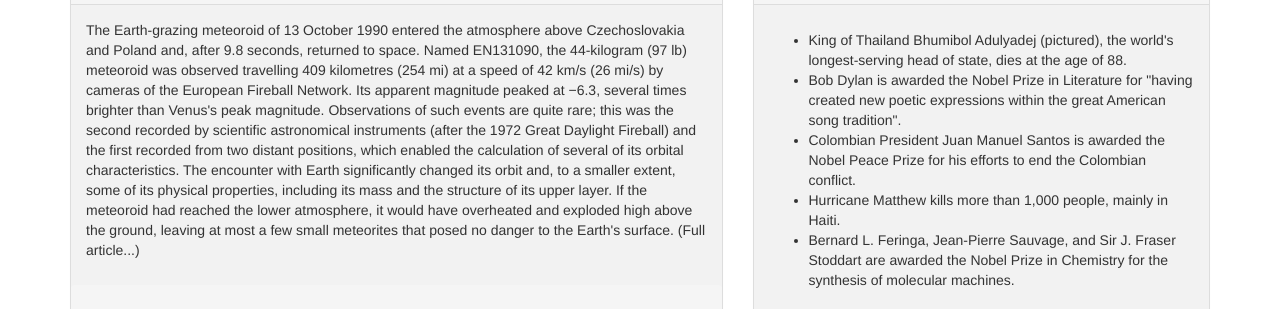
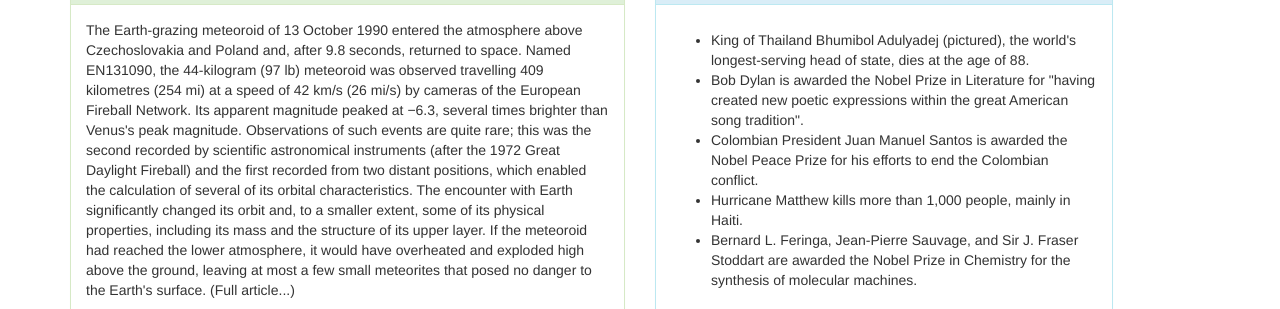
Before and after one commit to bryantwang1/wikipedia-rebuild, a plain HTML site: page index.html in a window 1280 px wide. Shown: the part 212-521 px from the top of the page. Drawn offline with Linux system fonts and the light colour scheme.

Commit message:
Put all content into single row

```diff
--- a/css/styles.css
+++ b/css/styles.css
@@ -26,3 +26,11 @@ a {
   float:right;
   margin-top: 10px;
 }
+
+.panel-success {
+
+}
+
+.panel-info {
+
+}
--- a/index.html
+++ b/index.html
@@ -9,6 +9,9 @@
     <div class="container">
 
 <!-- content below this line -->
+    <div class="row">
+
+<!-- header below this line -->
       <div class="panel panel-default">
         <div class="panel-body">
           <div class="header">
@@ -34,12 +37,12 @@
           </ul>
         </div>
       </div>
+<!-- header above this line -->
 
 
-      <div class="row">
 
-        <div class="col-md-7">
-          <div class="panel panel-default">
+        <div class="col-md-6">
+          <div class="panel panel-success">
             <div class="panel-heading">
               <h2>From today's featured article</h2>
             </div>
@@ -66,7 +69,7 @@
         </div>
 
         <div class="col-md-5">
-          <div class="panel panel-default">
+          <div class="panel panel-info">
             <div class="panel-heading">
               <h2>In the news</h2>
             </div>
@@ -102,7 +105,6 @@
 
 
 
-
 <!-- content above this line -->
     </div>
   </body>
```
